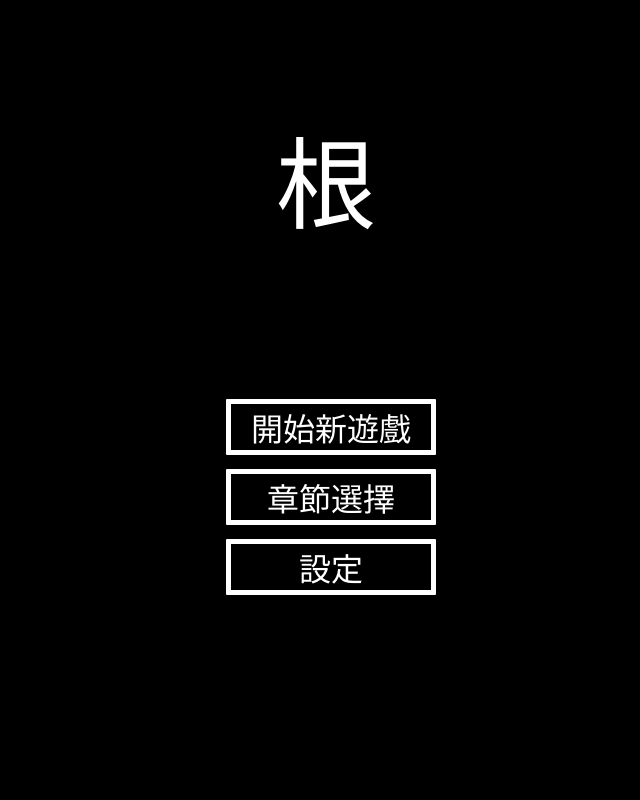
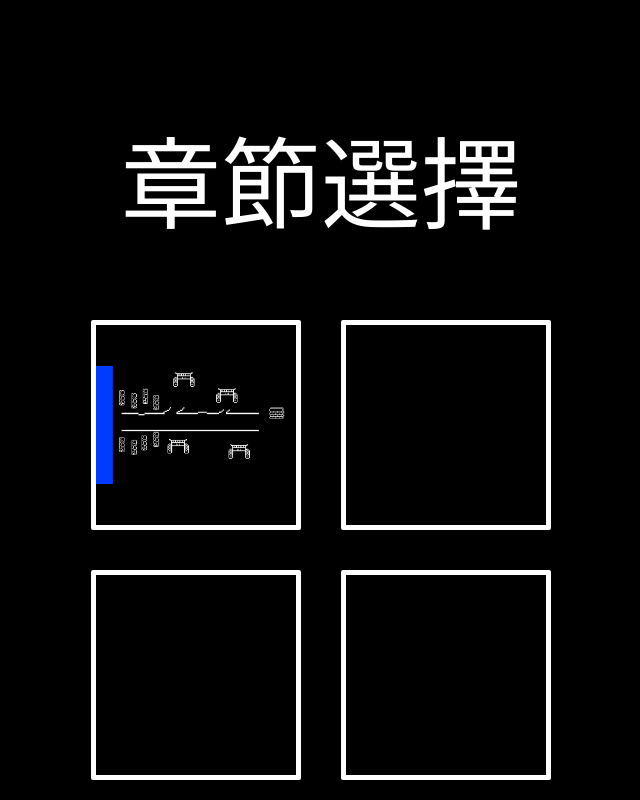
Before and after one commit to eartzh/RpgOnline-TheRoot, a plain HTML site: page home.html in a window 1280 px wide. Both pictures are taken after a click on the element "章節選擇". Shown: the whole page, without its empty margins (319-959 px from the left). Drawn offline with Linux system fonts and the light colour scheme.

Commit message:
feat: Chapter select

```diff
--- a/home.html
+++ b/home.html
@@ -7,13 +7,22 @@
         <link rel="stylesheet" type="text/css" href="style/env.css">
         <link rel="stylesheet" type="text/css" href="style/home.css">
         <script>
-
         </script>
     </head>
     <body id="home" class="body">
         <div id="label">根</div>
         <div class="button font" style="bottom: 340px;" onclick="gameStart()">開始新遊戲</div>
-        <div class="button font" style="bottom: 270px;" onclick="tutorial()">章節選擇</div>
+        <div class="button font" style="bottom: 270px;" onclick="chapterSelect()">章節選擇</div>
         <div class="button font" style="bottom: 200px;">設定</div>
+
+        <!--chapterSelect-->
+        <div id="chapterFrame">
+            <span class="chapters" onclick="chapterSelected(2)"><img src="resource/djland.png"></span>
+            <span class="chapters"></span>
+            <span class="chapters"></span>
+            <span class="chapters"></span>
+        </div>
+        <!--chapterSelect End-->
+
     </body>
 </html>
--- a/script/scenes.js
+++ b/script/scenes.js
@@ -11,3 +11,15 @@ function gameStart(){
   setTimeout(function(){get("home").innerHTML='<object type="text/html" data="scene1.html"  width="100%" height="100%"></object>'},1950)
   setTimeout(function(){get("home").innerHTML='<object type="text/html" data="ui.html"  width="100%" height="100%"></object>'},24000)
 }
+const chapterSelect = () => {
+  for(var i=0;i<document.getElementsByClassName('button').length;i++){
+      document.getElementsByClassName('button')[i].style.visibility='hidden'
+  }
+  get('label').innerHTML='章節選擇'
+  get('chapterFrame').style.visibility='visible'
+}
+const chapterSelected = (chapter) => {
+  get("home").classList.add('offLoad');
+  console.log("[debug]Jumping into scene" + chapter);
+  setTimeout(() => get("home").innerHTML='<object id="jumped" type="text/html" data="ui.html?chapter='+ chapter + '"  width="100%" height="100%"></object>',1950)
+}
--- a/style/home.css
+++ b/style/home.css
@@ -1,9 +1,9 @@
 #label{
-    color:white ;
     font-size: 100px;
-    position: absolute;
-    left:350px;
-    top:100px;
+    color:white;
+    display: flex;
+    padding-top: 100px;
+    justify-content: center;
 }
 #home{
     height: 790px;
@@ -27,3 +27,24 @@
     left: 300px;
     text-align:center
 }
+#chapterFrame{
+    visibility: hidden;
+    display: flex;
+    flex-wrap: wrap;
+    padding-right: 50px;
+    padding-left: 50px;
+    padding-top: 50px;
+    justify-content: center;
+}
+.chapters{
+    border: solid white 5px;
+    border-radius: 2px;
+    width: 200px;
+    height: 200px;
+    margin: 20px;
+}
+img{
+    height: 100%;
+    width: 100%;
+    object-fit: scale-down;
+}
```
Also changed, not shown: script/ui.js (+15 -0 lines), ui.html (+1 -0 lines).
